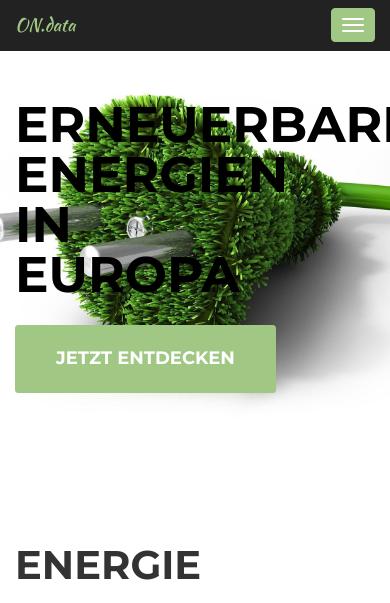
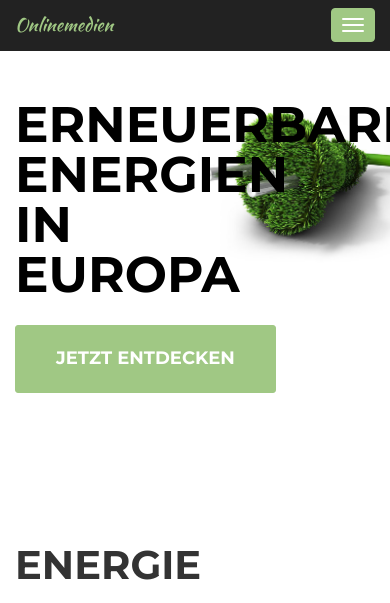
Before and after one commit to kevinweber/erneuerbare-energien, a PHP site: page / in a window 390 px wide; the page is wider, and only the part inside the window is pictured. Shown: the top 603 px of that part. Run offline with PHP 8.4, Linux system fonts and the light colour scheme; some libraries are stand-ins or nearby versions; some web fonts are replaced.

Commit message:
Responsive cover image

```diff
--- a/custom/css/custom.css
+++ b/custom/css/custom.css
@@ -276,13 +276,13 @@ header {
     text-align: left;
     color: #000;
     background-attachment: scroll;
-    background-image: url(../img/header-bg.jpg);
-    background-position: right top;
+    background-image: url(../img/header-bg-small.jpg);
+    background-position: right 110px;
     background-repeat: no-repeat;
-    -webkit-background-size: cover;
-    -moz-background-size: cover;
-    background-size: cover;
-    -o-background-size: cover;
+    -webkit-background-size: 50%;
+    -moz-background-size: 50%;
+    background-size: 50%;
+    -o-background-size: 50%;
 }
 
 header .intro-text {
@@ -553,6 +553,9 @@ section h3.section-subheading {
 }
 
 @media(min-width:768px) {
+    header {
+        background-position: right 310px;
+    }
     .timeline:before {
         left: 50%;
     }
@@ -590,6 +593,15 @@ section h3.section-subheading {
 }
 
 @media(min-width:992px) {
+    header {
+        background-image: url(../img/header-bg-small.jpg);
+        background-position: right 260px;
+        background-repeat: no-repeat;
+        -webkit-background-size: 50%;
+        -moz-background-size: 50%;
+        background-size: 50%;
+        -o-background-size: 50%;
+    }
     .timeline>li {
         min-height: 150px;
     }
@@ -616,6 +628,16 @@ section h3.section-subheading {
 }
 
 @media(min-width:1200px) {
+    header {
+        background-image: url(../img/header-bg.jpg);
+        background-position: right top;
+        background-repeat: no-repeat;
+        -webkit-background-size: cover;
+        -moz-background-size: cover;
+        background-size: cover;
+        -o-background-size: cover;
+    }
+
     .timeline>li {
         min-height: 170px;
     }
--- a/index.html
+++ b/index.html
@@ -9,7 +9,7 @@
     <meta name="description" content="">
     <meta name="author" content="">
 
-    <title>Erneuerbare Energien in Europa (ON.data)</title>
+    <title>Erneuerbare Energien in Europa (Onlinemedien)</title>
 
     <!-- Bootstrap Core CSS -->
     <link href="css/bootstrap.min.css" rel="stylesheet">
@@ -47,7 +47,7 @@
                     <span class="icon-bar"></span>
                     <span class="icon-bar"></span>
                 </button>
-                <a class="navbar-brand page-scroll" href="#page-top">ON.data</a>
+                <a class="navbar-brand page-scroll" href="#page-top">Onlinemedien</a>
             </div>
 
             <!-- Collect the nav links, forms, and other content for toggling -->
```
Also changed, not shown: custom/img/header-bg-small.jpg (added), 1 other file.
